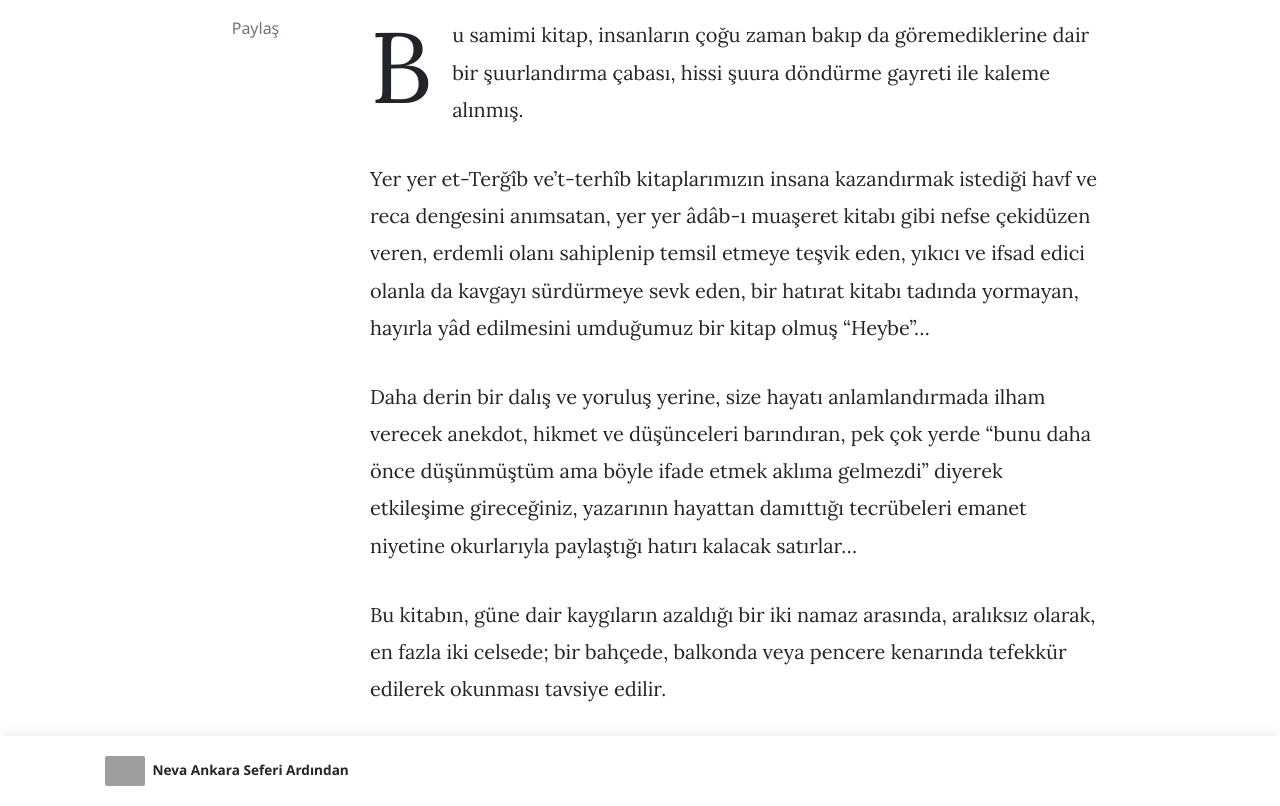
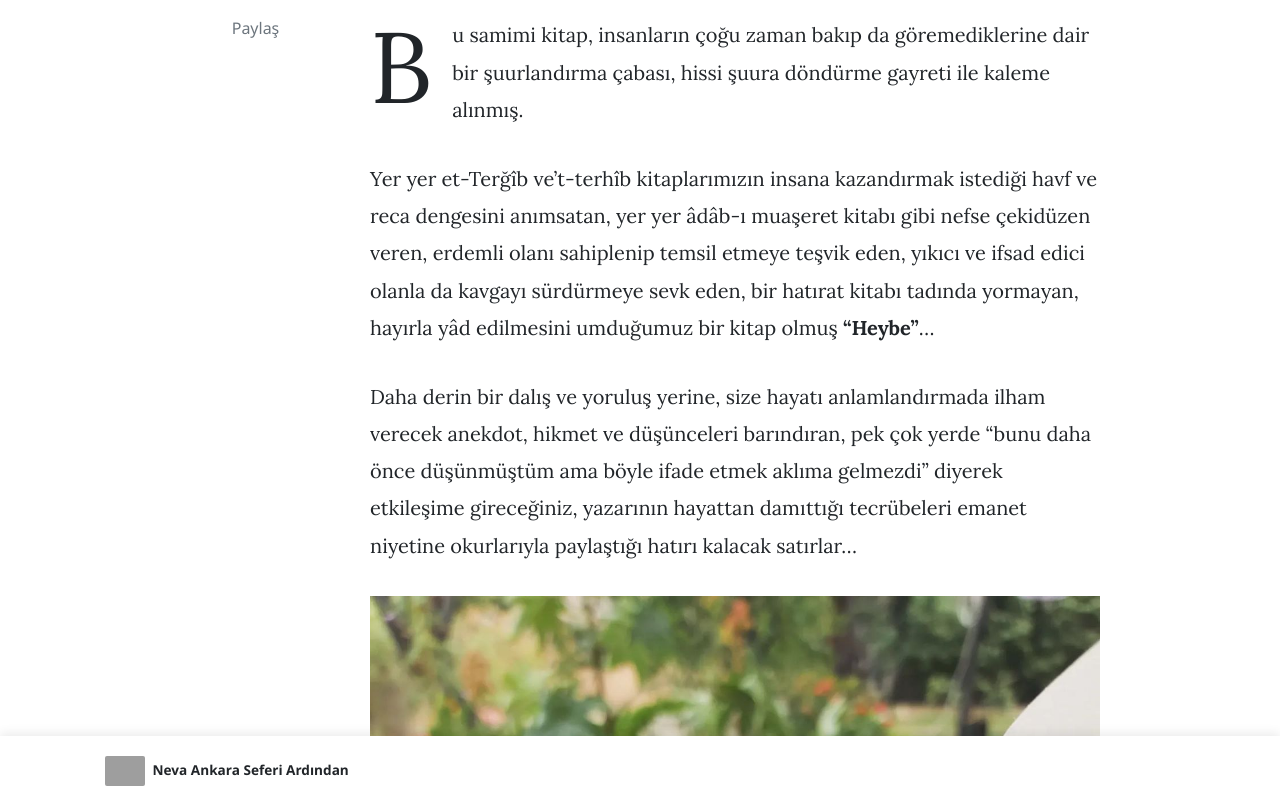
Before and after one commit to kulliyetuneva/website, a Jekyll site: the page built from _posts/2024-09-17-ozan-ay-hocanin-yeni-kitabi-heybe.md, in a window 1280 px wide and 900 px high, scrolled down 447 px, cut to the strip 94-900 px from the top of the window. Built offline with Jekyll 4.4.1, drawn with Linux system fonts in a browser that asks for light colours; nearby versions of some CDN libraries; comment, search, counter and statistics services are not loaded; some of the changed lines change nothing that is shown; grey boxes are pictures that could not be loaded.

Commit message:
Update Yazı “2024-09-17-ozan-ay-hocanin-yeni-kitabi-heybe”

```diff
--- a/_posts/2024-09-17-ozan-ay-hocanin-yeni-kitabi-heybe.md
+++ b/_posts/2024-09-17-ozan-ay-hocanin-yeni-kitabi-heybe.md
@@ -12,12 +12,20 @@
 ---
 Bu samimi kitap, insanların çoğu zaman bakıp da göremediklerine dair bir şuurlandırma çabası, hissi şuura döndürme gayreti ile kaleme alınmış.
 
-Yer yer et-Terğîb ve't-terhîb kitaplarımızın insana kazandırmak istediği havf ve reca dengesini anımsatan, yer yer âdâb-ı muaşeret kitabı gibi nefse çekidüzen veren, erdemli olanı sahiplenip temsil etmeye teşvik eden, yıkıcı ve ifsad edici olanla da kavgayı sürdürmeye sevk eden, bir hatırat kitabı tadında yormayan, hayırla yâd edilmesini umduğumuz bir kitap olmuş "Heybe"...
+Yer yer et-Terğîb ve't-terhîb kitaplarımızın insana kazandırmak istediği havf ve reca dengesini anımsatan, yer yer âdâb-ı muaşeret kitabı gibi nefse çekidüzen veren, erdemli olanı sahiplenip temsil etmeye teşvik eden, yıkıcı ve ifsad edici olanla da kavgayı sürdürmeye sevk eden, bir hatırat kitabı tadında yormayan, hayırla yâd edilmesini umduğumuz bir kitap olmuş **"Heybe"**...
 
 Daha derin bir dalış ve yoruluş yerine, size hayatı anlamlandırmada ilham verecek anekdot, hikmet ve düşünceleri barındıran, pek çok yerde "bunu daha önce düşünmüştüm ama böyle ifade etmek aklıma gelmezdi" diyerek etkileşime gireceğiniz, yazarının hayattan damıttığı tecrübeleri emanet niyetine okurlarıyla paylaştığı hatırı kalacak satırlar...
+
+![](/assets/images/6003814812213167230.jpg)
 
 Bu kitabın, güne dair kaygıların azaldığı bir iki namaz arasında, aralıksız olarak, en fazla iki celsede; bir bahçede, balkonda veya pencere kenarında tefekkür edilerek okunması tavsiye edilir.
 
 Bir insanın hayatına ve anlam dünyasına bir parça vakıf olduğunuzda kitabını anlamanız kolaylaşır. @ozanay_art Hocamız ile, Ahmed es-Seyyid hocaya olan aşinalığı nedeniyle ilk defa Pusula okuma programımız vesilesiyle gıyaben tanışmıştık. Kendisinden rica ettiğimiz kitap tahlili oturumlarımızı kırmayıp hakkıyla yerine getirmiş, katılımcılarımıza kitaplar hediye ederek gönüllerini almış, sonra davetimize icabet ederek Kayseri'de ailelerin çok istifade ettiği bir konferans vermiş ve ekibimize desteğini her vesile ile sürdürmüştür. Kemalist ve ateist geçmişinden sonra hidayetle şereflenen, dinine hizmet etmeyi gaye edinerek ıslah için şehir şehir dolaşan ve davetçi kardeşlerine her türlü desteği sağlamaya hazır olduğunu söyleyen hocamızın, rol model krizi yaşayan gençlerimiz için örneklik teşkil edeceğini düşünmekteyiz. Ve "insana teşekkürün, Rabbe şükür" anlamına geldiğini bilerek onu hayırla ve duayla yâd ettiğimizi vurgulamak istiyoruz.
 
+![](/assets/images/6003814812213167227.jpg)
+
 Heybe'nin, yazarına kabul, okuyanına fayda sağlamasını diliyor; Hocamıza çok sevdiği kitap hediye etme adeti üzere, ekibimize hediye ettiği "Heybeler" için de şükranlarımızı sunuyoruz.
+
+![](/assets/images/6003814812213167228.jpg)
+
+![](/assets/images/6003814812213167231.jpg)
```
Also changed, not shown: assets/images/6003814812213167227.jpg (added), assets/images/6003814812213167228.jpg (added), assets/images/6003814812213167230.jpg (added), assets/images/6003814812213167231.jpg (added).
